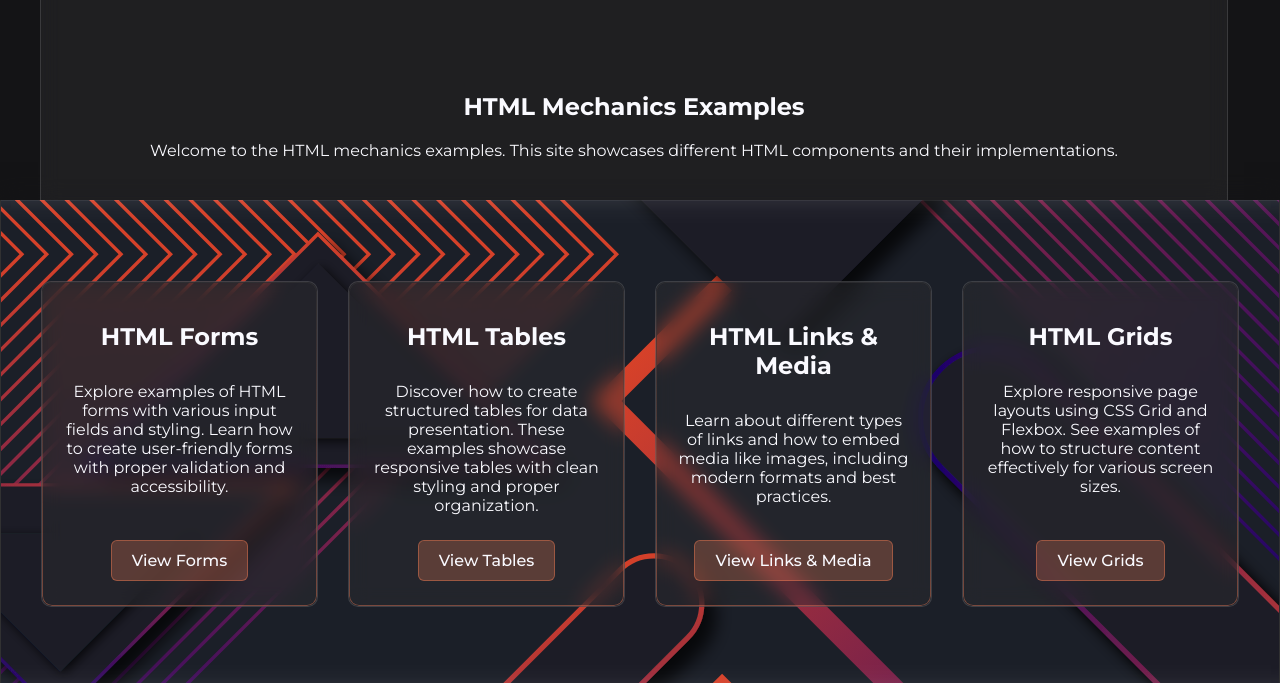
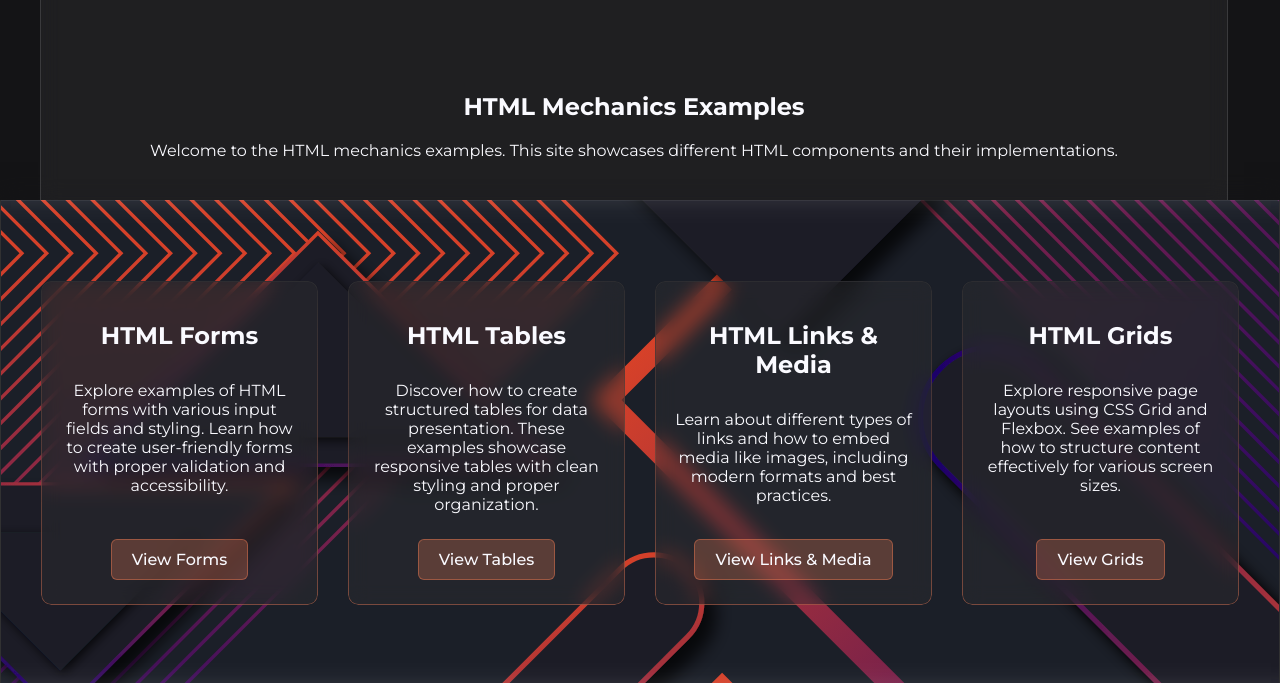
Before and after one commit to XulbuX/html-mechanics, a plain HTML site: page index.html in a window 1280 px wide. Shown: the part 98-781 px from the top of the page. Drawn offline with Linux system fonts and the light colour scheme.

Commit message:
fix fx card border

```diff
--- a/css/main.css
+++ b/css/main.css
@@ -298,21 +298,24 @@ header {
 }
 
 .card.frosted {
-  border: solid 1px rgb(var(--white-rgb) / 0.12);
   background-color: rgb(var(--gray-800-rgb) / 0.40);
   backdrop-filter: blur(10px);
 }
 .card.frosted::before {
   opacity: 80%;
+  background-color: transparent;
   background: linear-gradient(rgb(var(--gray-800-rgb)), rgb(var(--accent-rgb) / 0.50)) border-box;
 }
 
 .card.fx {
-  transition: transform 400ms ease, border-color 300ms ease;
+  transition: transform 400ms ease;
 }
 .card.fx:hover {
   transform: translateY(-5px);
   border-color: rgb(var(--accent-rgb) / 0.50);
+}
+.card.fx:hover::before {
+  background: rgb(var(--accent-rgb) / 0.50);
 }
 
 
```
